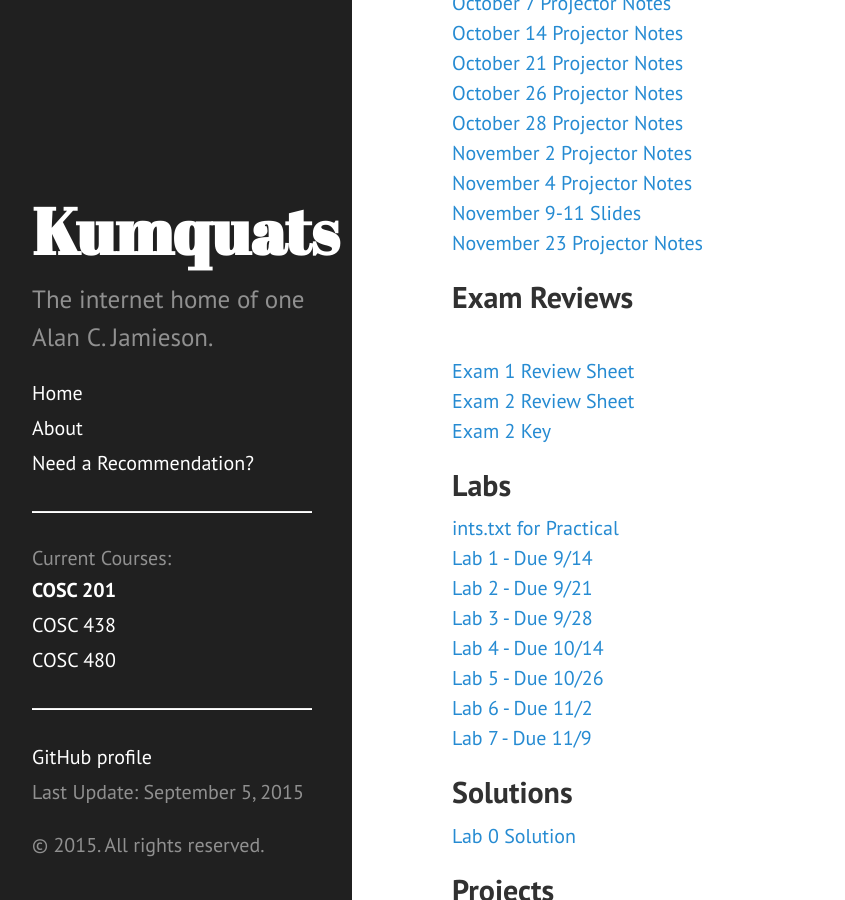
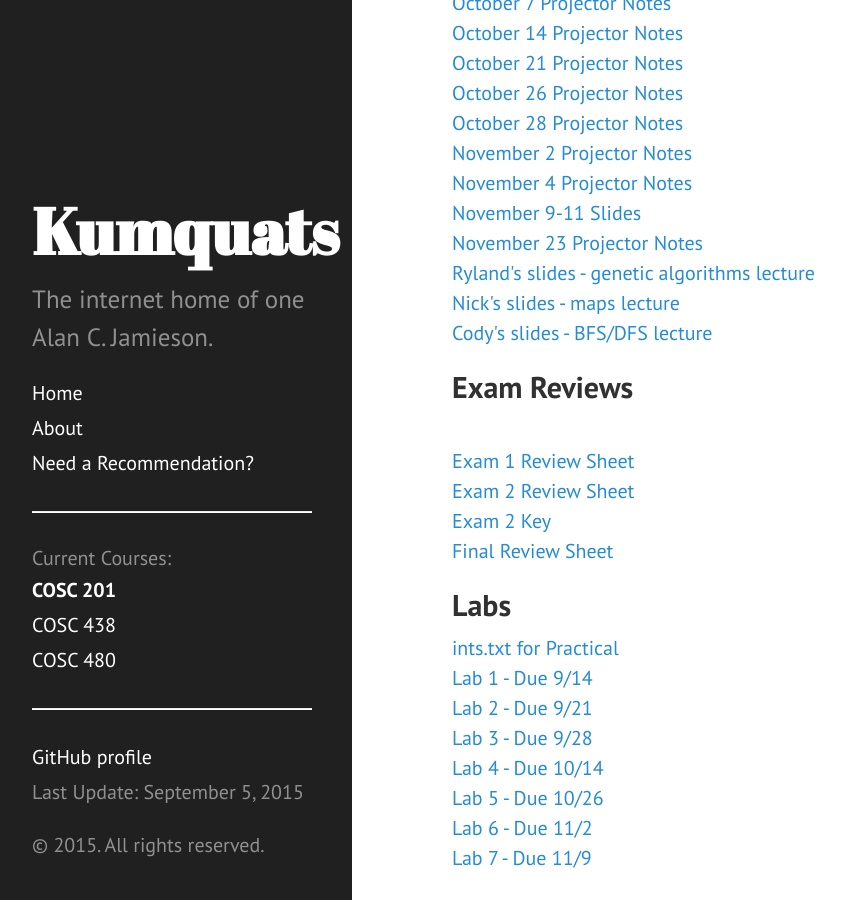
Before and after one commit to ripark/ripark.github.io, a Jekyll site: the page built from f15/cosc201.html, in a window 1280 px wide and 900 px high, scrolled down 479 px. Shown: the whole window, without its empty margins (8-853 px from the left). Built offline with Jekyll 4.4.1, drawn with Linux system fonts in a browser that asks for light colours; Markdown is read by kramdown in place of the engine named in the settings.

Commit message:
201 Update

```diff
--- a/f15/cosc201.html
+++ b/f15/cosc201.html
@@ -36,6 +36,12 @@ shorttitle: "COSC 201"
 <br>
 <a href="http://ripark.github.io/f15/Nov23.txt">November 23 Projector Notes</a>
 <br>
+<a href="http://ripark.github.io/f15/genetic.pptx">Ryland's slides - genetic algorithms lecture</a>
+<br>
+<a href="http://ripark.github.io/f15/maps.pptx">Nick's slides - maps lecture</a>
+<br>
+<a href="http://ripark.github.io/f15/bfsdfs.pptx">Cody's slides - BFS/DFS lecture</a>
+<br>
 <h2> Exam Reviews </h2>
 <br>
 <a href="http://ripark.github.io/f15/201RevQs1.pdf">Exam 1 Review Sheet</a>
@@ -43,6 +49,8 @@ shorttitle: "COSC 201"
 <a href="http://ripark.github.io/f15/201RevQs2.pdf">Exam 2 Review Sheet</a>
 <br>
 <a href="http://ripark.github.io/f15/Exam2Key.txt">Exam 2 Key</a>
+<br>
+<a href="http://ripark.github.io/f15/201RevQsFinal.pdf">Final Review Sheet</a>
 <br>
 <h2> Labs </h2>
 <a href="http://ripark.github.io/f15/ints.txt">ints.txt for Practical</a>
```
Also changed, not shown: 3 other files.
